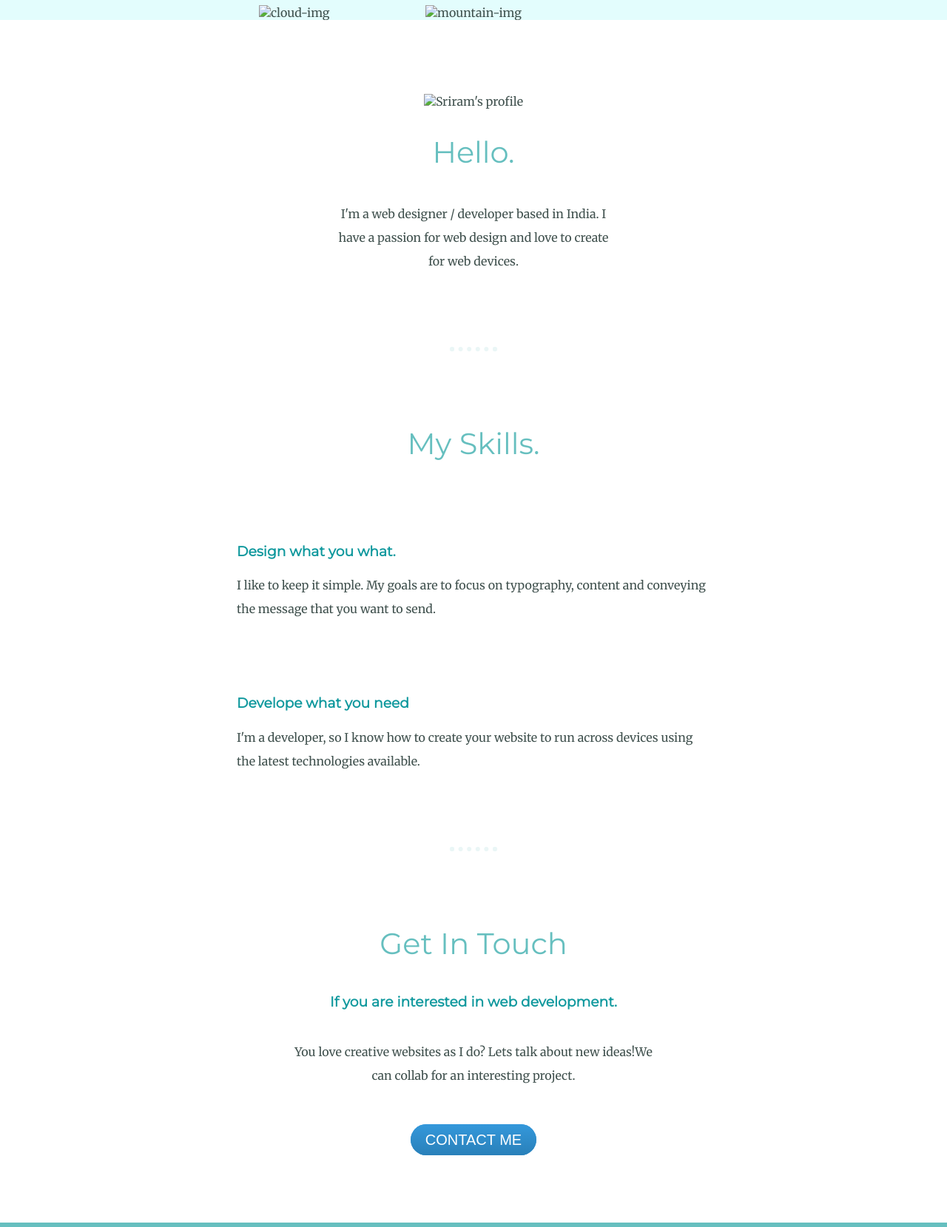
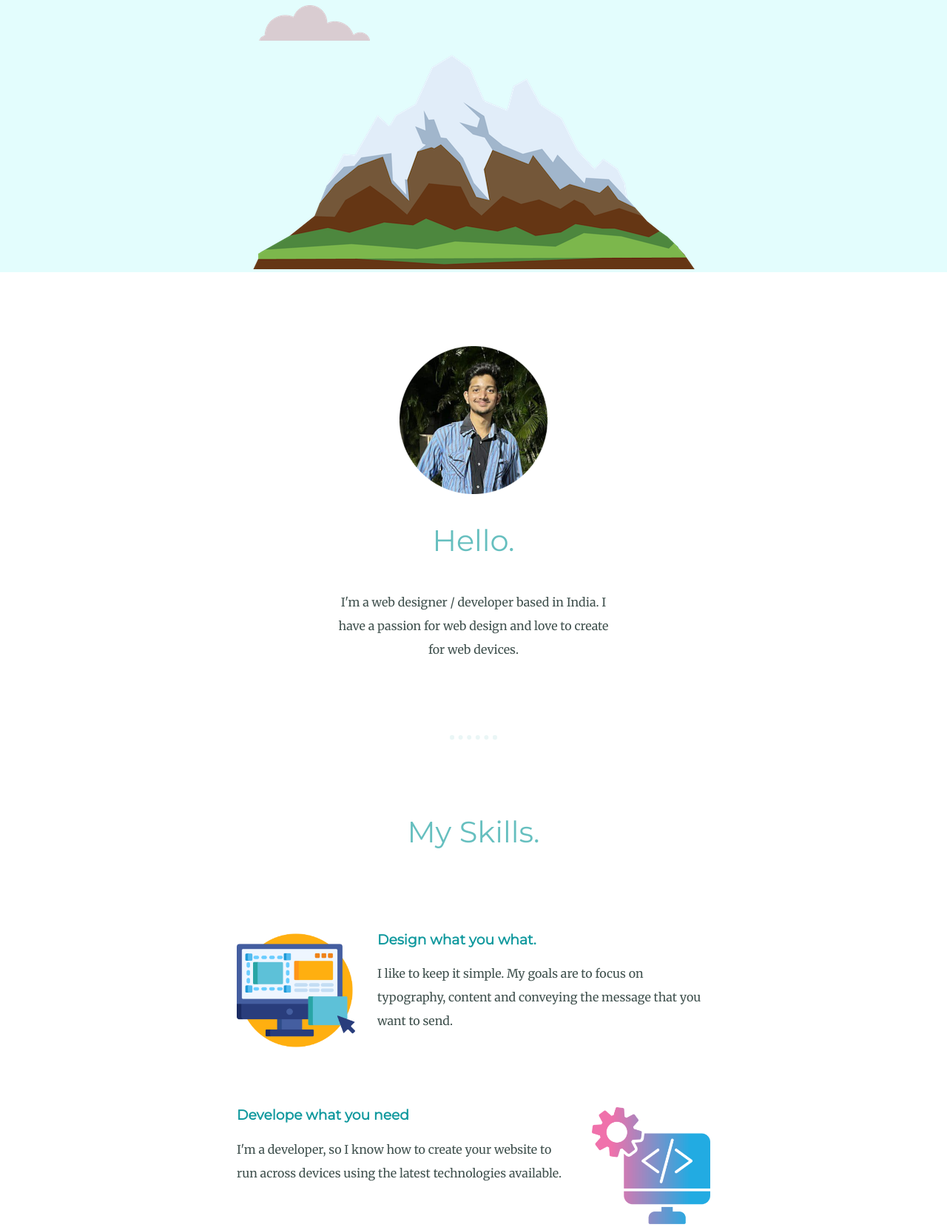
Before and after one commit to sriramachaitanya2003/mycsswebsite, a plain HTML site: page index.html in a window 1280 px wide. Shown: the part 400-2059 px from the top of the page at 74% size. Drawn offline with Linux system fonts and the light colour scheme; files that its build step writes are made by us from their sources.

Commit message:
Update index.html

```diff
--- a/index.html
+++ b/index.html
@@ -3,7 +3,7 @@
 	<head>
 		<meta charset="utf-8">
 		<title>Srirama Chaitanya</title>
-		<link rel="stylesheet" href="css/styles.css">
+		<link rel="stylesheet" href="styles.css">
 		<link rel="icon" href="favicon.ico">
 		<link rel="preconnect" href="https://fonts.googleapis.com">
 <link rel="preconnect" href="https://fonts.gstatic.com" crossorigin>
@@ -11,17 +11,17 @@
 	</head>
 	<body>
 		<div class="top-container">
-			<img class="top-cloud" src="images/cloud.png" alt="cloud-img" />
+			<img class="top-cloud" src="cloud.png" alt="cloud-img" />
 			<p><h1>I am Sriram</h1></p>
 			<p><h2>a web-developer.</h2></p>
-			<img class="bottom-cloud" src="images/cloud.png" alt="cloud-img" />
-			<img src="images/mountain.png" alt="mountain-img" />
+			<img class="bottom-cloud" src="cloud.png" alt="cloud-img" />
+			<img src="mountain.png" alt="mountain-img" />
 		</div>
 
 
 		<div class="middle-container">
 		  <div class="profile">
-		    <img src="images/1.1.png" alt="Sriram's profile">
+		    <img src="1.1.png" alt="Sriram's profile">
 		    <h2>Hello.</h2>
 		    <p class="intro">I'm a web designer / developer based in India. I have a passion for web design and love to create for web devices.</p>
 		  </div>
@@ -29,12 +29,12 @@
 		  <div class="skills">
 		    <h2>My Skills.</h2>
 		    <div class="skill-row">
-		      <img class="design-image" src="images/ux (1).png" alt="">
+		      <img class="design-image" src="ux (1).png" alt="">
 		      <h3>Design what you what.</h3>
 		      <p>I like to keep it simple. My goals are to focus on typography, content and conveying the message that you want to send.</p>
 		    </div>
 		    <div class="skill-row">
-		      <img class="develope-image" src="images/development (1).png" alt="">
+		      <img class="develope-image" src="development (1).png" alt="">
 		      <h3>Develope what you need</h3>
 		      <p>I'm a developer, so I know how to create your website to run across devices using the latest technologies available.</p>
 		    </div>
```
